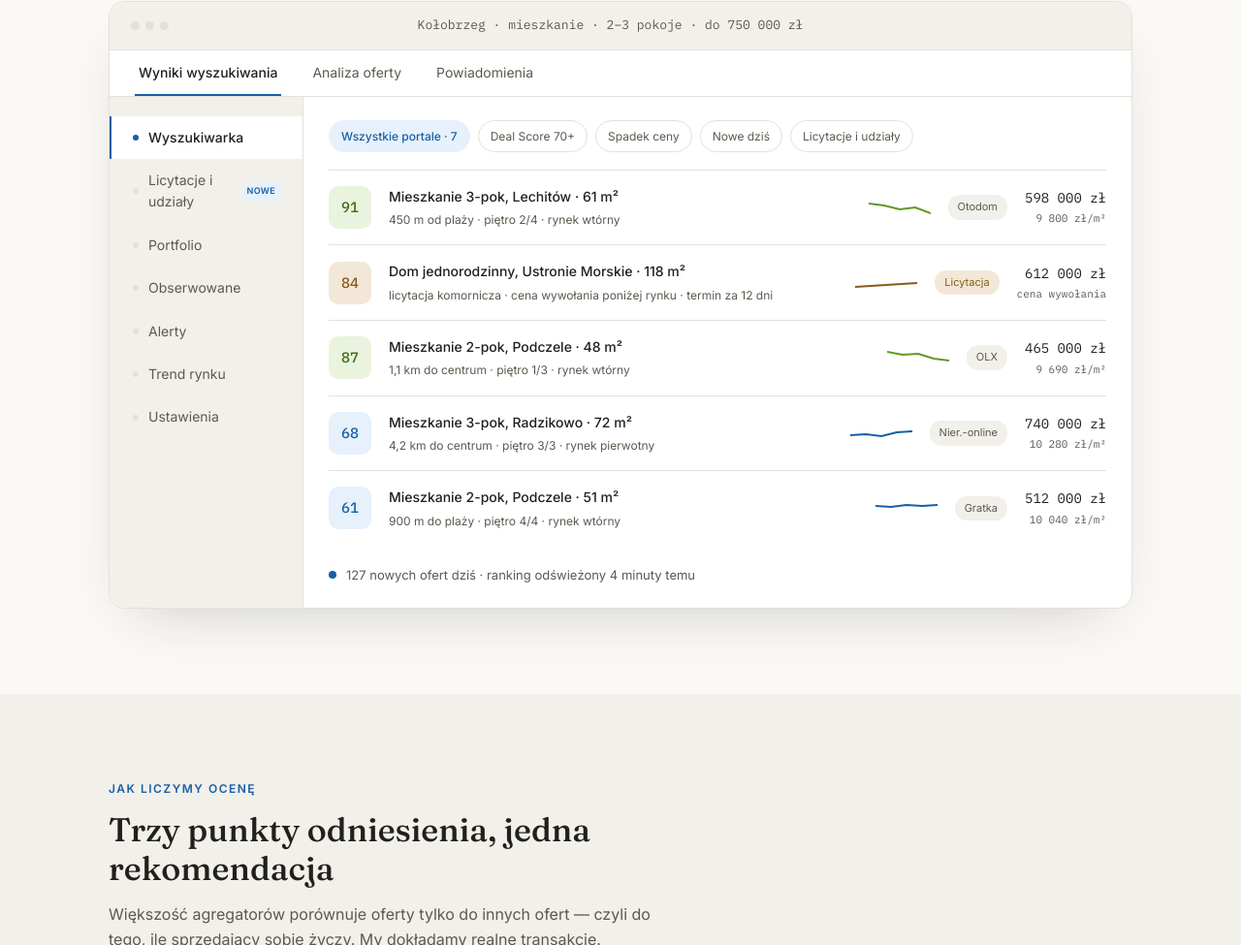
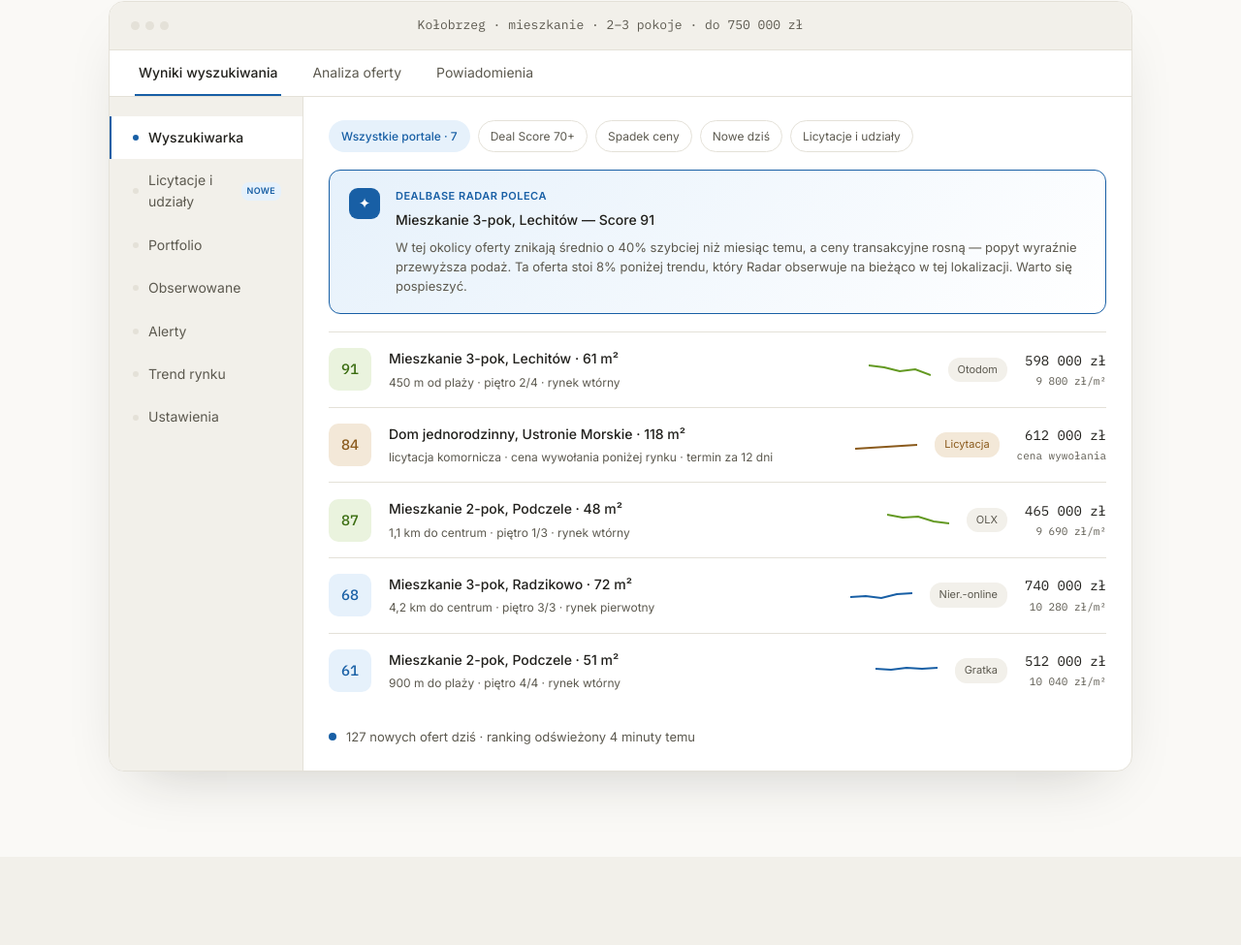
Before and after one commit to investrentkg/dealbase-radar-website, a plain HTML site: page index.html in a window 1280 px wide. Shown: the part 3599-4574 px from the top of the page at 97% size. Drawn offline with Linux system fonts and the light colour scheme.

Commit message:
Add AI recommendation banner showing market-trend reasoning above results

```diff
--- a/index.html
+++ b/index.html
@@ -185,6 +185,11 @@
   .new-pill{font-size:9px; font-weight:600; letter-spacing:0.3px; color:var(--blue); background:var(--blue-tint); padding:2px 6px; border-radius:8px; margin-left:auto;}
   .score-badge.score-auction{background:#f3e8d8; color:#8a5a1c;}
   .auction-tag{font-size:11px; color:#8a5a1c; padding:4px 10px; border-radius:12px; background:#f3e8d8; white-space:nowrap;}
+  .ai-pick{border:1px solid var(--blue); border-radius:12px; padding:18px 20px; margin-bottom:18px; background:linear-gradient(135deg, var(--blue-tint), #fff); display:flex; gap:16px; align-items:flex-start;}
+  .ai-pick .badge-ic{width:32px; height:32px; border-radius:9px; background:var(--blue); color:#fff; display:flex; align-items:center; justify-content:center; flex-shrink:0; font-size:15px;}
+  .ai-pick .pick-label{font-size:11px; font-weight:600; letter-spacing:0.5px; color:var(--blue); text-transform:uppercase; margin-bottom:5px;}
+  .ai-pick .pick-title{font-size:14px; font-weight:500; margin-bottom:6px;}
+  .ai-pick .pick-reason{font-size:13px; color:var(--ink-soft); line-height:1.55;}
   .app-main{padding:24px 26px;}
   .app-filters{display:flex; gap:8px; margin-bottom:18px;}
   .filter-chip{font-size:12px; padding:6px 12px; border-radius:20px; border:0.5px solid var(--line); color:var(--ink-soft);}
@@ -475,6 +480,15 @@
               <span class="filter-chip">Licytacje i udziały</span>
             </div>
 
+            <div class="ai-pick">
+              <div class="badge-ic">✦</div>
+              <div>
+                <div class="pick-label">DealBase Radar poleca</div>
+                <div class="pick-title">Mieszkanie 3-pok, Lechitów — Score 91</div>
+                <div class="pick-reason">W tej okolicy oferty znikają średnio o 40% szybciej niż miesiąc temu, a ceny transakcyjne rosną — popyt wyraźnie przewyższa podaż. Ta oferta stoi 8% poniżej trendu, który Radar obserwuje na bieżąco w tej lokalizacji. Warto się pospieszyć.</div>
+              </div>
+            </div>
+
             <div class="offer-row">
               <div class="score-badge score-high">91</div>
               <div class="offer-info">
@@ -740,4 +754,3 @@ document.querySelectorAll('.tab-btn').forEach(btn => {
 
 </body>
 </html>
-<!-- retry 1783093929 -->
```
